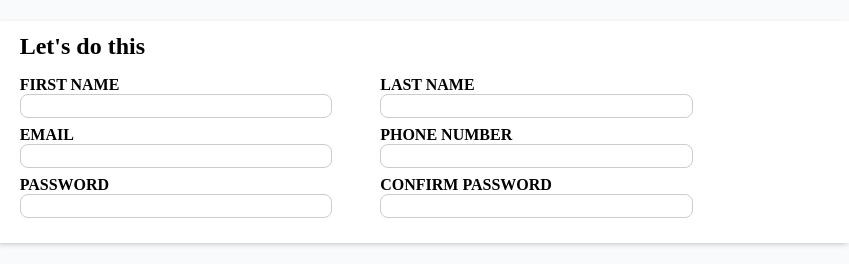
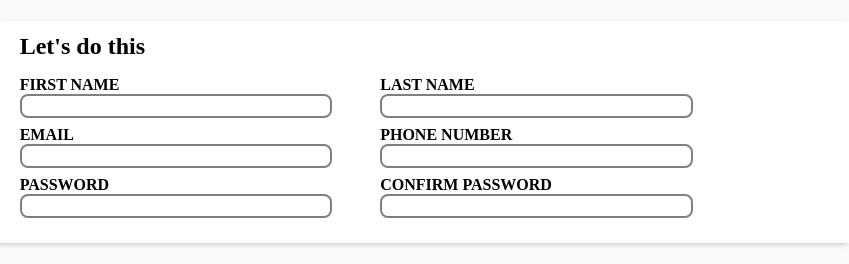
Before and after one commit to AmartyaDev007/basic-form, a plain HTML site: page index.html in a window 1280 px wide. Shown: the part 268-532 px from the top of the page, 431-1280 px from the left. Drawn offline with Linux system fonts and the light colour scheme.

Commit message:
add all form validations

```diff
--- a/index.html
+++ b/index.html
@@ -20,68 +20,54 @@
 
                 <div class="credit">Photo by <a href="https://unsplash.com/@bruthethe?utm_content=creditCopyText&utm_medium=referral&utm_source=unsplash">Bruno Thethe</a> on <a href="https://unsplash.com/photos/turned-on-red-and-blue-lights-Evp4iNF3DHQ?utm_content=creditCopyText&utm_medium=referral&utm_source=unsplash">Unsplash</a></div>
             </div>
-
-
-
-
-
-
         </div>
-
         <div class="main-right">
-
-
             <form class="form" action="" method="post">
                 <div class="top-area-div">
                     <p>This is not a real online service! You know you need something like this
                         in your life to help you realize your deepest dreams. Sign up <i>now</i>
                     </p>
-
                     <p>You <i>know</i> you want to.</p>
                 </div>
                 <div class="middle-area-div">
                     <div class="middle-header">
                         <p>Let's do this</p>
                     </div>
-
                     <div class="all-inputs">
                         <div class="label-input">
                             <label for="first-name">FIRST NAME</label>
-                            <input type="text" name="first-name" id="first-name">
+                            <input type="text" name="first-name" id="first-name" required>
                         </div>
 
                         <div class="label-input">
                             <label for="last-name">LAST NAME</label>
-                            <input type="text" name="last-name" id="last-name">
+                            <input type="text" name="last-name" id="last-name" required>
                         </div>
 
                         <div class="label-input">
                             <label for="email">EMAIL</label>
-                            <input type="email" name="email" id="email">
+                            <input type="email" name="email" id="email" required>
                         </div>
 
                         <div class="label-input">
                             <label for="phone-num">PHONE NUMBER</label>
-                            <input type="text" name="phone-num" id="phone-num">
+                            <input type="tel" pattern="^[0-9]+$" name="phone-num" id="phone-num" required>
                         </div>
 
                         <div class="label-input">
                             <label for="pass">PASSWORD</label>
-                            <input type="password" name="pass" id="pass">
+                            <input type="password" name="pass" id="pass" required>
                         </div>
 
                         <div class="label-input">
                             <label for="confirm-pass">CONFIRM PASSWORD</label>
-                            <input type="password" name="confirm-pass" id="confirm-pass">
+                            <input type="password" name="confirm-pass" id="confirm-pass" required>
                         </div>
                     </div>
-
                 </div>
-
                 <div class="bottom-area-div">
                     <button type="submit">Create Account</button>
                     <p>Already have an account? <a href="">Log in</a></p>
-
                 </div>
             </form>
         </div>
--- a/styles.css
+++ b/styles.css
@@ -143,7 +143,7 @@ html, body {
     height: 24px;
     padding: 0 8px;
     border-radius: 8px;
-    border: 1px solid #ccc;
+    border: 2px solid #ccc;
 }
 
 .middle-header > p {
@@ -195,3 +195,20 @@ html, body {
 .bottom-area-div > p {
     font-weight: bold;
 }
+
+/* form validation */
+
+
+
+
+.label-input input:required {
+    border: 2px solid grey;
+}
+
+.label-input input:focus:invalid {
+    border: 2px solid red;
+}
+
+.label-input input:focus {
+    outline: none;
+}
```
